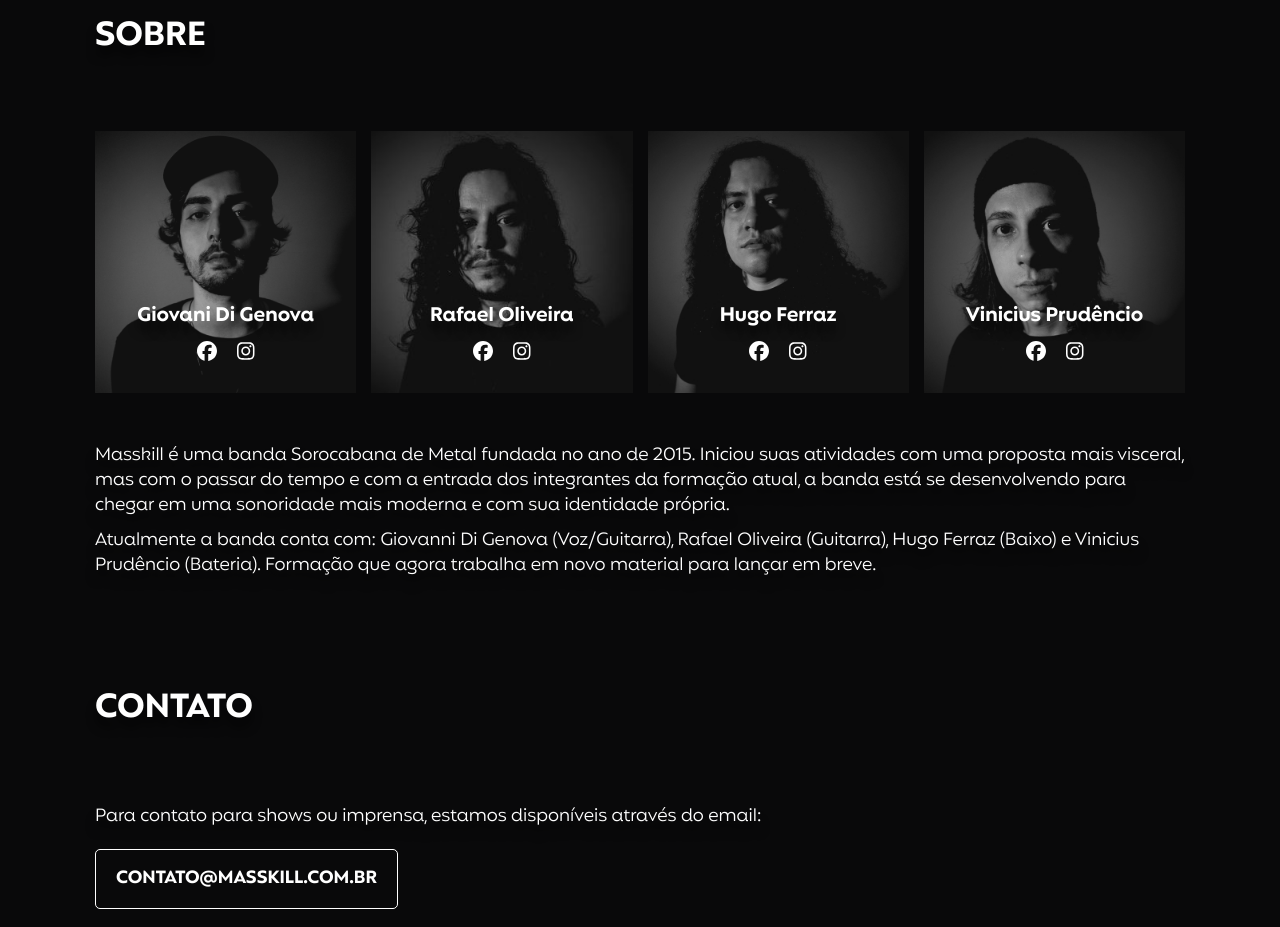
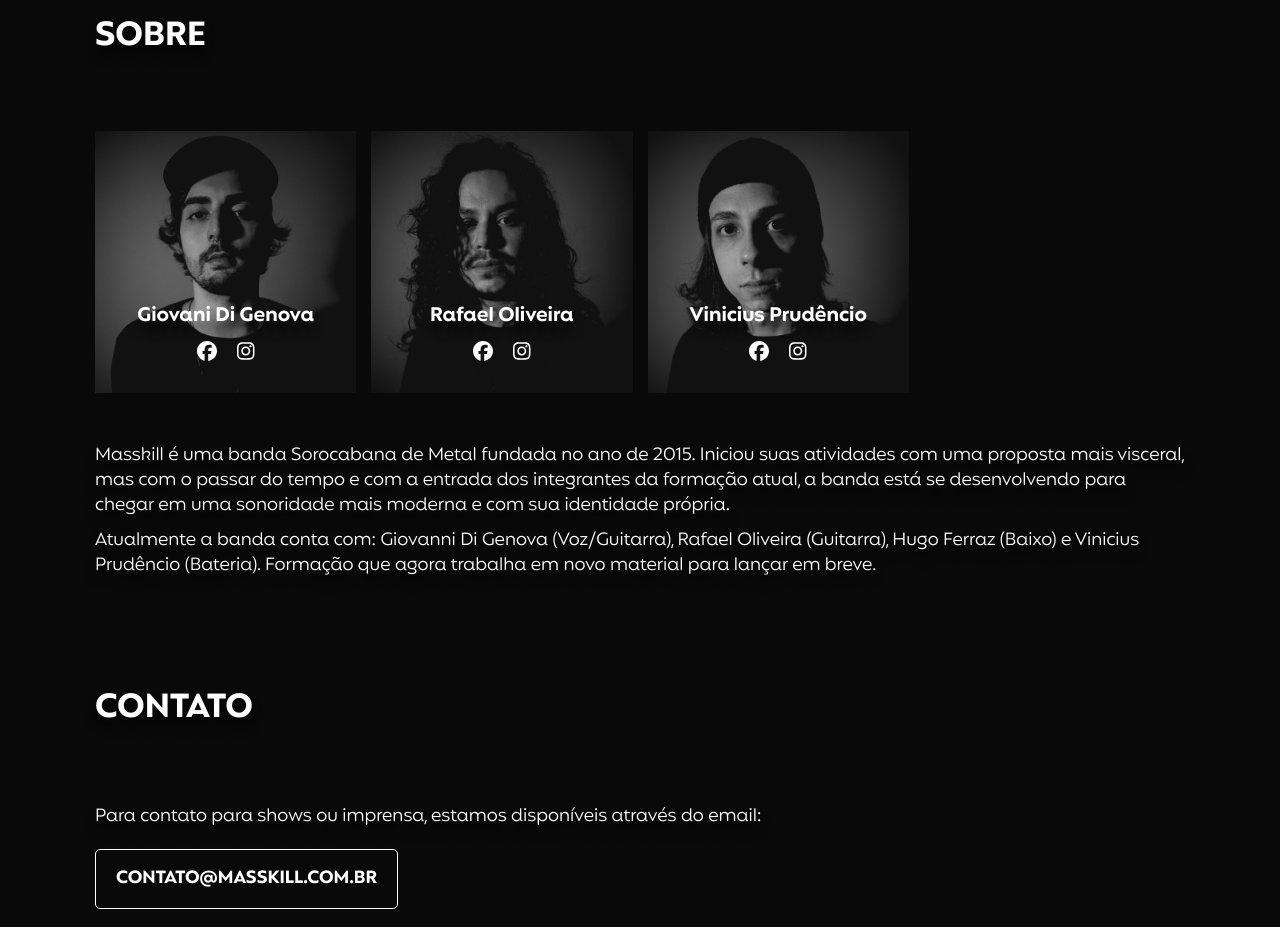
Before and after one commit to RafaelOlivra/Masskill-Website, a Next.js app: page / in a window 1280 px wide. Shown: the part 10580-11507 px from the top of the page. Built offline with nearby package versions, Linux system fonts and the light colour scheme.

Commit message:
Update band members

```diff
--- a/components/sections/SectionAbout.tsx
+++ b/components/sections/SectionAbout.tsx
@@ -21,13 +21,6 @@ const useBandMembers = () => {
       name: 'Rafael Oliveira',
       facebook: 'https://www.facebook.com/RafaelOliveira.x',
       instagram: 'https://www.instagram.com/rafael_olivra/',
-    },
-    {
-      profileImage: '/member-hugo-ferraz.jpg',
-      name: 'Hugo Ferraz',
-      url: 'https://www.facebook.com/hugo.ferraz.92',
-      facebook: 'https://www.facebook.com/hugo.ferraz.92',
-      instagram: 'https://www.instagram.com/hugo_ferz/',
     },
     {
       profileImage: '/member-vinicius-prudencio.jpg',
```
